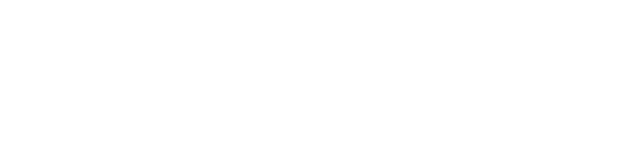
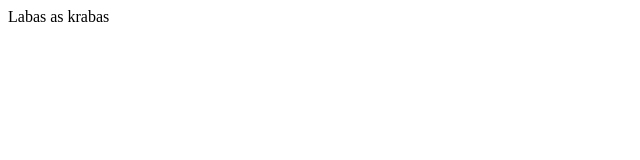
Before and after one commit to AusraO/sturdy-tribble, a plain HTML site: page index.html in a window 1280 px wide. Shown: the whole page, without its empty margins (0-640 px from the left). Drawn offline with Linux system fonts and the light colour scheme.

Commit message:
pridejau kraba

```diff
--- a/index.html
+++ b/index.html
@@ -9,6 +9,6 @@
     <title>Document</title>
 </head>
 <body>
-
+    <div>Labas as krabas</div>
 </body>
 </html>
```
